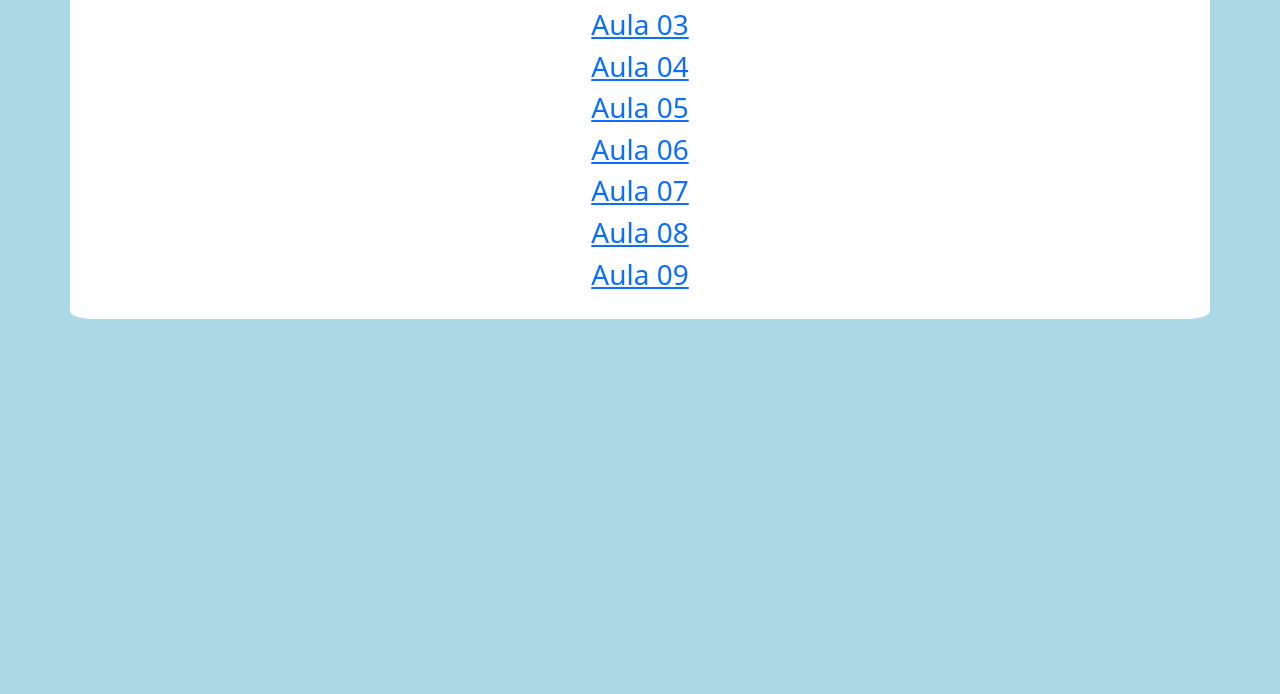
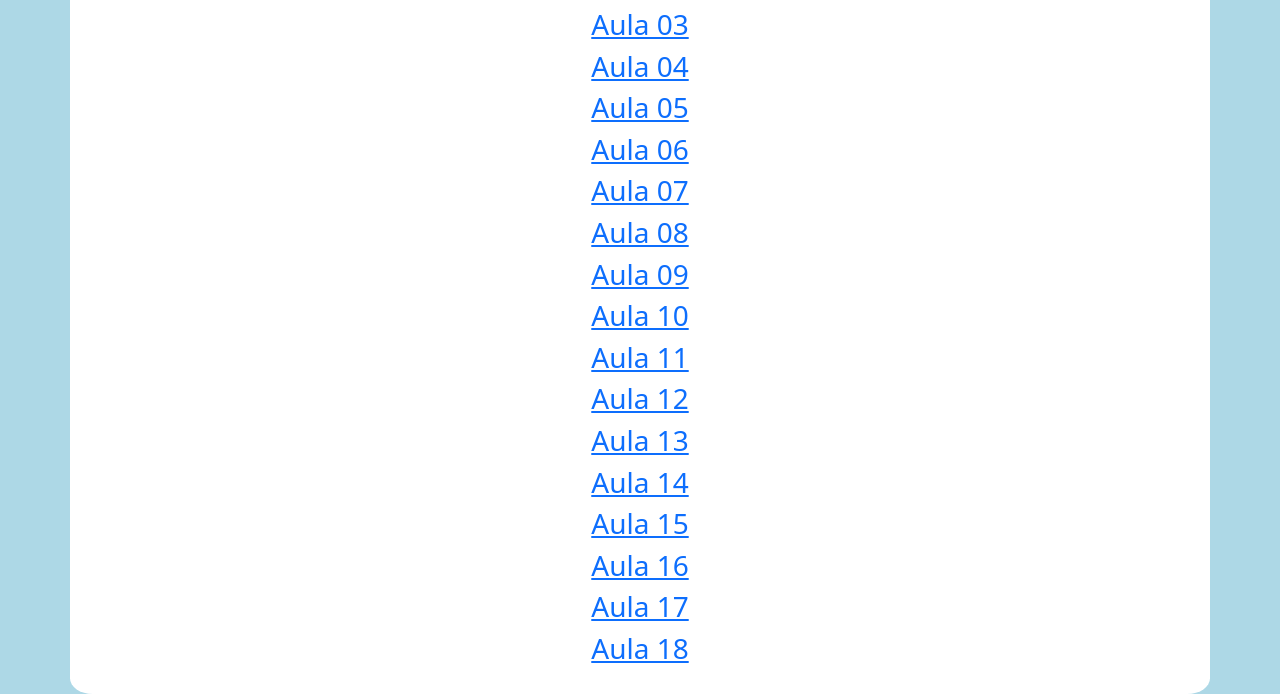
Before and after one commit to flplemos/Bootstrap5, a website: page index.html in a window 1280 px wide. Shown: the part 193-887 px from the top of the page. Before the commit the page ends 800 px from the top, so only its background shows below. Drawn offline with nearby package versions, Linux system fonts and the light colour scheme.

Commit message:
<a> index home page fixed

```diff
--- a/index.html
+++ b/index.html
@@ -23,6 +23,15 @@
         <h3><a href="aula07/index.html">Aula 07</a></h3>
         <h3><a href="aula08/index.html">Aula 08</a></h3>
         <h3><a href="aula09/index.html">Aula 09</a></h3>
+        <h3><a href="aula10/index.html">Aula 10</a></h3>
+        <h3><a href="aula11/index.html">Aula 11</a></h3>
+        <h3><a href="aula12/index.html">Aula 12</a></h3>
+        <h3><a href="aula13/index.html">Aula 13</a></h3>
+        <h3><a href="aula14/index.html">Aula 14</a></h3>
+        <h3><a href="aula15/index.html">Aula 15</a></h3>
+        <h3><a href="aula16/index.html">Aula 16</a></h3>
+        <h3><a href="aula17/index.html">Aula 17</a></h3>
+        <h3><a href="aula18/index.html">Aula 18</a></h3>
     </div>
 </body>
 </html>
```
Also changed, not shown: aula10/index.html (+1 -0 lines), aula11/index.html (+1 -0 lines), aula12/index.html (+1 -0 lines), aula13/index.html (+1 -0 lines), aula14/index.html (+1 -0 lines), aula15/index.html (+1 -0 lines), aula16/index.html (+1 -0 lines), aula17/index.html (+1 -0 lines), aula18/index.html (+1 -0 lines).
